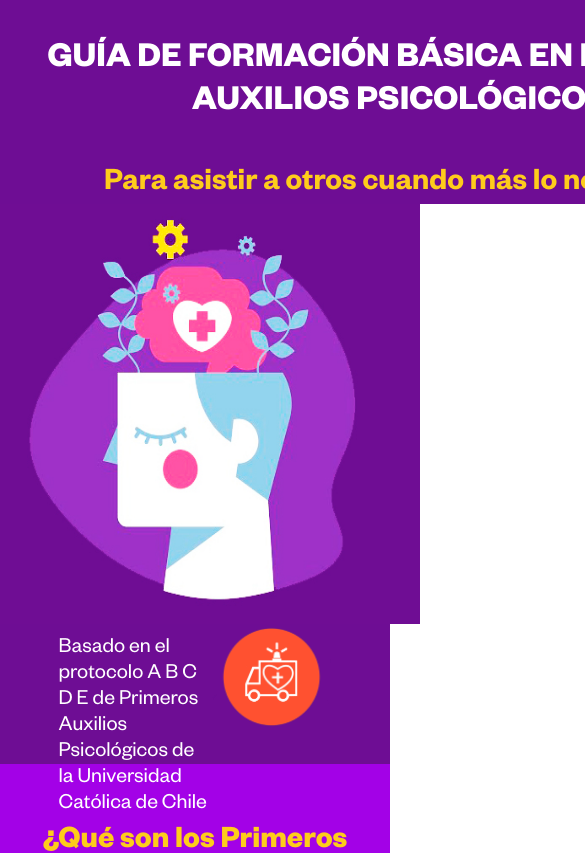
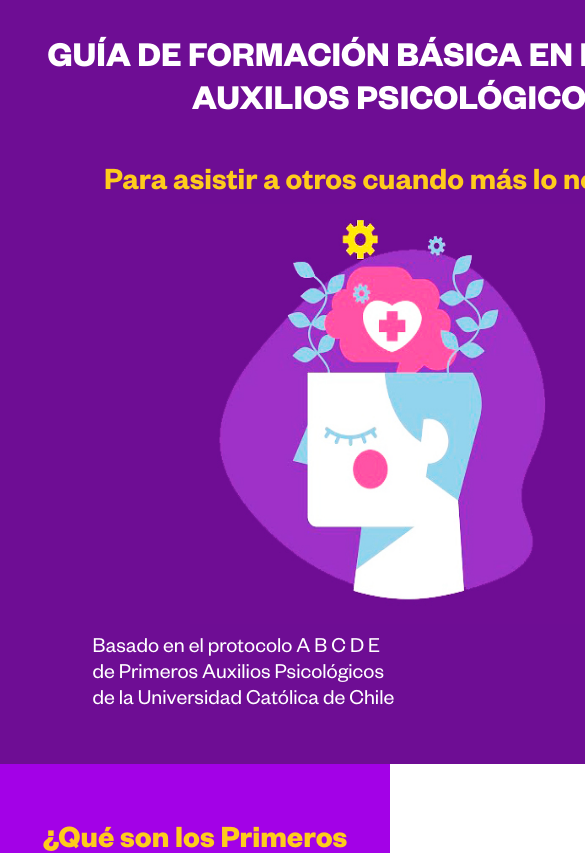
Before and after one commit to dashdancin/pap, a React (Create React App) app: page / in a window 390 px wide. Shown: the top 853 px of the page, 585 px wide, since content can reach past the window. Built offline with nearby package versions, Linux system fonts and the light colour scheme.

Commit message:
Mediaquery size cover responsive

```diff
--- a/src/components/Cover.js
+++ b/src/components/Cover.js
@@ -8,7 +8,9 @@ export default function Cover() {
     GUÍA DE FORMACIÓN BÁSICA EN PRIMEROS AUXILIOS PSICOLÓGICOS
    </h1>
    <h2 className="subtitle">Para asistir a otros cuando más lo necesitan</h2>
-   <img className="img_cover" src={img_cover} alt="imagen de bienestar" />
+   <figure className="figure-cover">
+    <img className="img_cover" src={img_cover} alt="imagen de bienestar" />
+   </figure>
    <section className="footer-container">
     <span className="textbox">
      <p>
--- a/src/index.css
+++ b/src/index.css
@@ -84,11 +84,52 @@ body {
  background-color: var(--main-color);
 }
 
+.figure-cover {
+ width: 1800px;
+ margin: 0;
+ border: 0;
+ background-color: var(--main-color);
+ display: flex;
+}
+
 .img_cover {
  display: block;
  margin: auto;
  height: 420px;
  width: 420px;
+}
+
+.footer-container {
+ height: 140px;
+ width: 100px;
+ margin: auto;
+ display: flex;
+ justify-content: space-around;
+ background-color: var(--main-color);
+ align-items: center;
+ align-self: center;
+}
+
+.textbox {
+ width: 310px;
+ height: 200px;
+ padding-top: 40px;
+ display: inline-block;
+}
+.textbox {
+ color: var(--font-color);
+ font-family: FoundersGrotesk-Regular;
+ font-size: var(--size-text);
+ font-weight: 500;
+}
+
+.img-container {
+ margin-right: 100px;
+}
+
+.symbol_cruz {
+ width: 120px;
+ margin-bottom: 30px;
 }
 
 @media screen and (max-width: 1140px) {
@@ -107,38 +148,20 @@ body {
  }
 }
 
-@media screen and (max-width: 1040px) {
- .footer-container {
-  width: 400px;
+@media screen and (max-width: 1600px) {
+ .figure-cover {
+  width: 800px;
+  margin-left: auto;
+  margin-right: auto;
  }
 }
 
-.footer-container {
- height: 140px;
- width: 70%;
- margin: auto;
- display: flex;
- justify-content: space-around;
- align-items: center;
- align-self: center;
-}
-
-.textbox {
- width: 60vh;
- height: 200px;
- padding-top: 40px;
- display: inline-block;
-}
-.textbox {
- color: var(--font-color);
- font-family: FoundersGrotesk-Regular;
- font-size: var(--size-text);
- font-weight: 500;
-}
-
-.symbol_cruz {
- width: 120px;
- margin-bottom: 30px;
+@media screen and (max-width: 1600px) {
+ .footer-container {
+  width: 900px;
+  margin-left: auto;
+  margin-right: auto;
+ }
 }
 
 .bg-CD {
```
